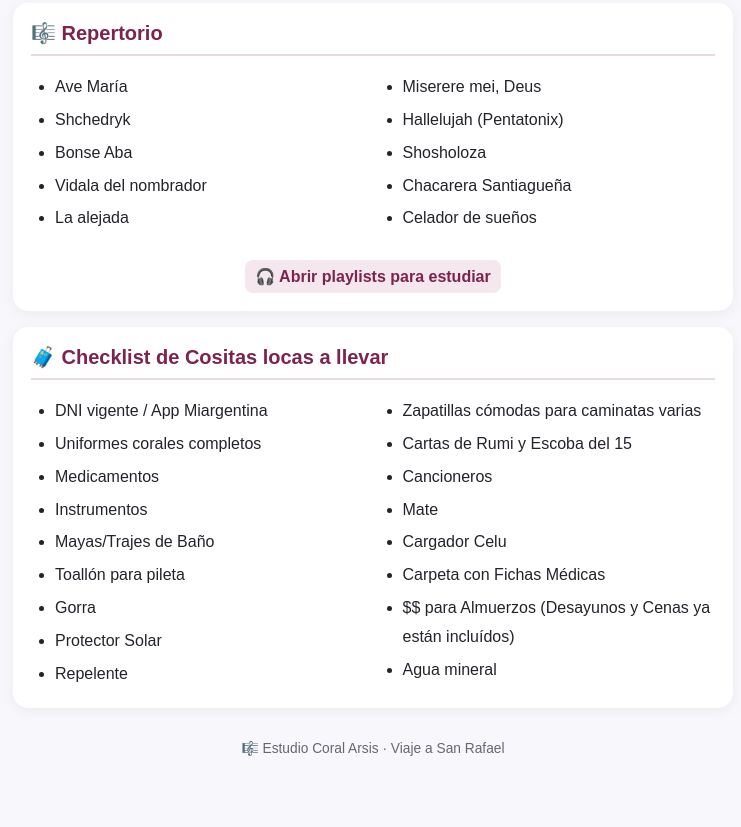
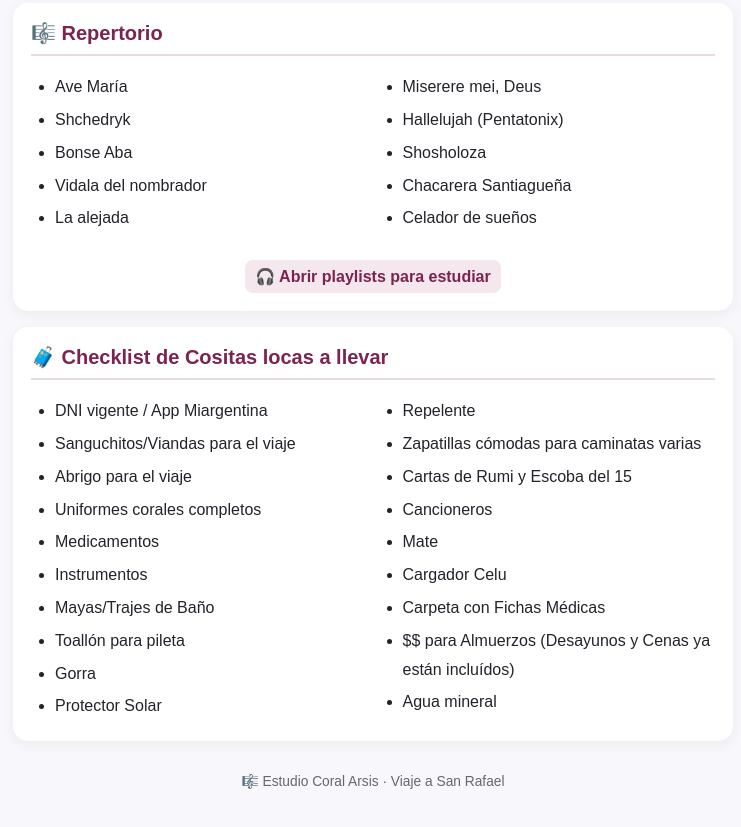
Before and after one commit to ingenieromario76/san-rafael-coral, a plain HTML site: page index.html in a window 1280 px wide. Shown: the part 1766-2593 px from the top of the page, without its empty margins (267-1008 px from the left). Before the commit the page ends 2570 px from the top, so only its background shows below. Drawn offline with Linux system fonts and the light colour scheme.

Commit message:
Update index.html

```diff
--- a/index.html
+++ b/index.html
@@ -38,6 +38,8 @@
 <section class="day checklist"><h2>🧳 Checklist de Cositas locas a llevar</h2>
 <ul class="repertoire-list">
 <li> DNI vigente / App Miargentina</li>
+<li> Sanguchitos/Viandas para el viaje</li>
+<li> Abrigo para el viaje</li>
 <li> Uniformes corales completos</li>
 <li> Medicamentos</li>
 <li> Instrumentos</li>
```
